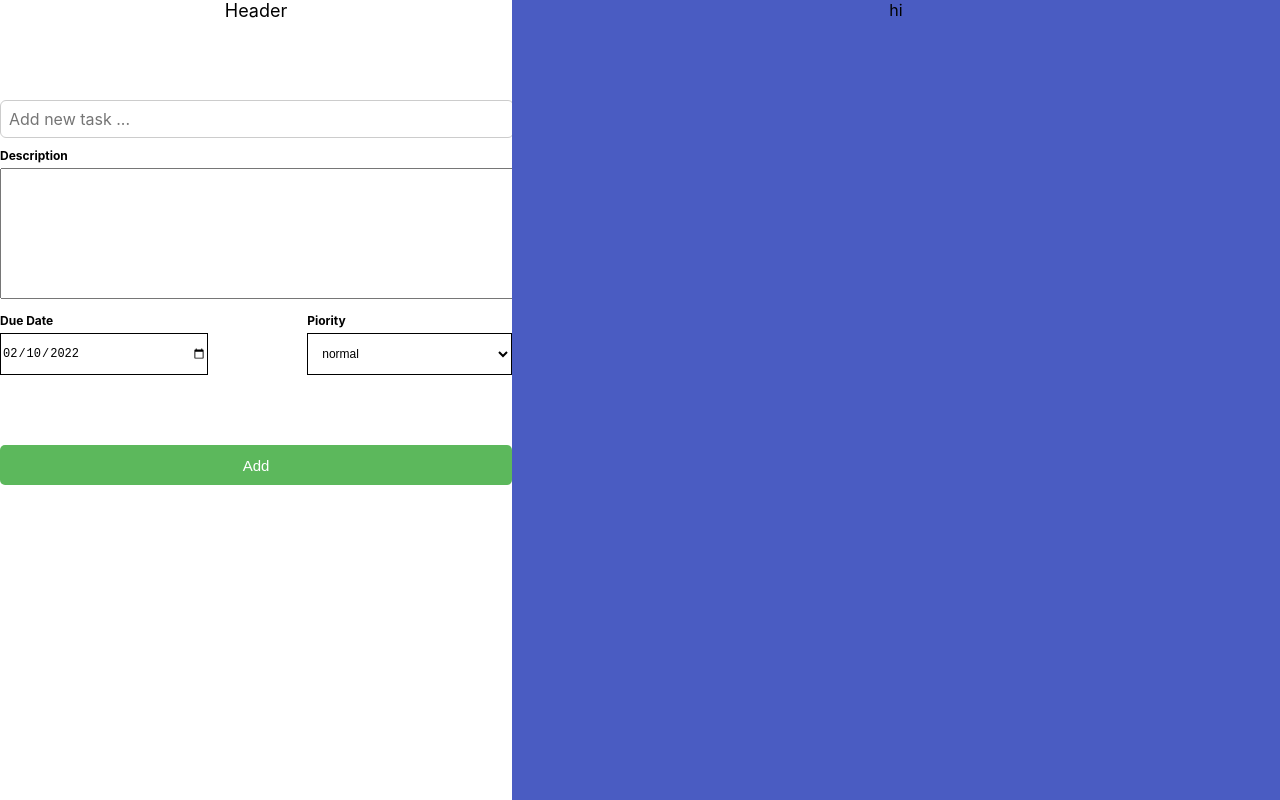
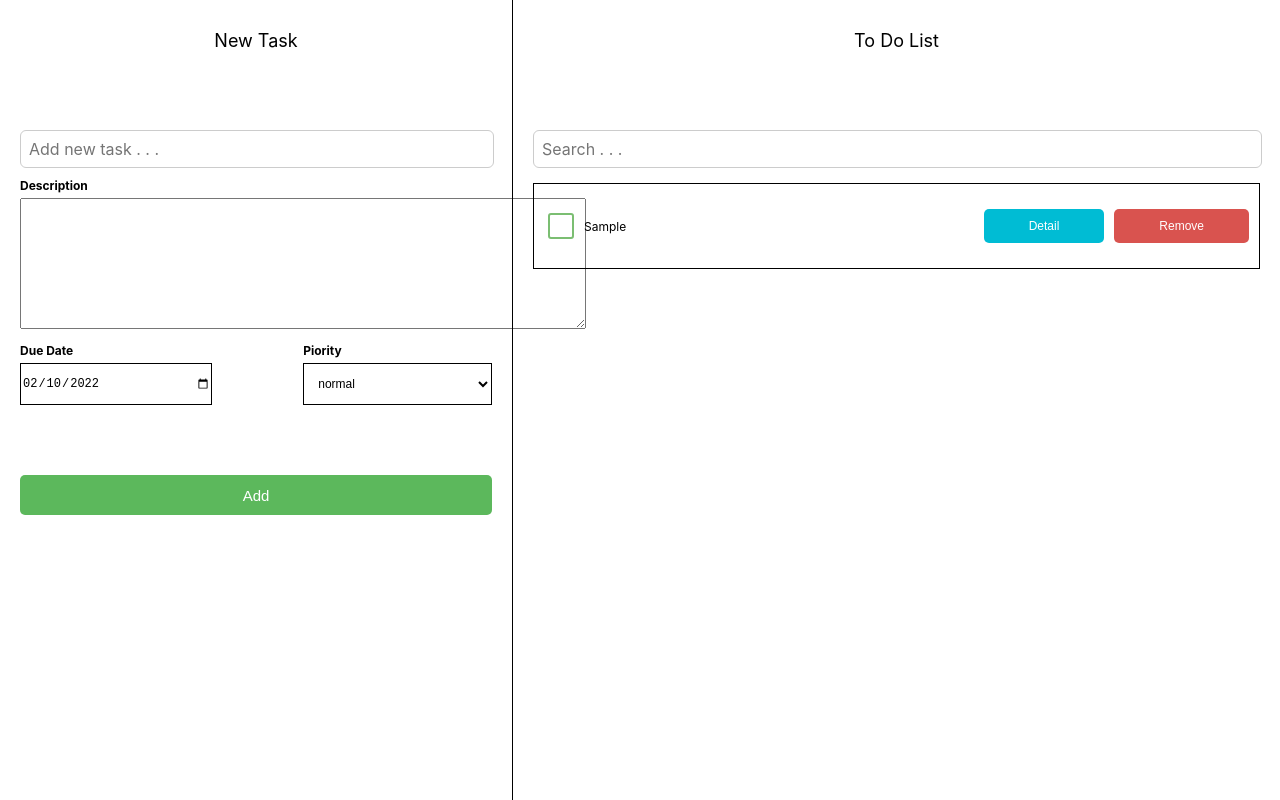
Before and after one commit to doretienshinh/to-do-app-react-fast, a React (Create React App) app: page / in a window 1280 px wide. Both pictures are taken after typing "Sample", "Sample" into the empty fields and a click on the button "Add". Built offline with nearby package versions, Linux system fonts and the light colour scheme.

Commit message:
render list task

```diff
--- a/src/App.css
+++ b/src/App.css
@@ -22,5 +22,5 @@
 .ListTask{
   width: 60%;
   min-height: 100%;
-  background: #4a5cc2;
+  border-left: 1px solid black;
 }
--- a/src/App.js
+++ b/src/App.js
@@ -27,17 +27,12 @@ function App() {
     console.log(tasks);
   };
 
-  function test() {
-    console.log(tasks);
-    // console.log(localStorage.getItem('todoListData', JSON.stringify(tasks)));
-    // localStorage.setItem('todoListData', JSON.stringify(tasks));
-  }
   return (
     <div className="App">
       <div className="container">
         <NewTask className="NewTask" onSaveTaskData={addNewTaskHandler}></NewTask>
         <div className="ListTask">
-        <TaskList></TaskList>
+        <TaskList items={tasks}></TaskList>
         </div>
       </div>
     </div>
--- a/src/components/NewTask/NewTask.css
+++ b/src/components/NewTask/NewTask.css
@@ -1,20 +1,20 @@
-.root {
+.root_new_task {
   width: 40%;
   height: 100%;
   /* padding: 30px 20px; */
 }
-.test{
+.padding_new_task{
     padding: 30px 20px;
 }
-.Header {
+.Header_new_task {
   margin-bottom: 20px;
   font-size: 18px;
   height: 80px;
 }
-.input-title {
+.input_title_new_task {
   margin-bottom: 10px;
 }
-.input-title input {
+.input_title_new_task input {
   font: inherit;
   padding: 0.5rem;
   border-radius: 6px;
@@ -22,7 +22,7 @@
   width: calc(100% - 1em);
 }
 
-.description {
+.description_new_task {
   margin-bottom: 10px;
 }
 
@@ -36,19 +36,19 @@ label {
   margin-bottom: 5px;
 }
 
-.description textarea {
+.description_new_task textarea {
   width: 560px;
   height: 125px;
   font-size: 12px;
 }
-.date-piority {
+.date_piority_new_task {
   display: flex;
   justify-content: space-between;
 }
-.date {
+.date_new_task {
   width: 40%;
 }
-.date input {
+.date_new_task input {
   width: 100%;
   font-size: 12px;
   height: 40px;
@@ -58,11 +58,11 @@ label {
   border: 1px solid #000000;
   border-radius: 0px;
 }
-.piority {
+.piority_new_task {
   width: 40%;
 }
 
-.piority select {
+.piority_new_task select {
   width: 100%;
   height: 42px;
   font-size: 12px;
@@ -74,12 +74,12 @@ label {
   border-radius: 0px;
 }
 
-.add-button {
+.add-button_new_task {
   margin-top: 70px;
   width: 100%;
 }
 
-.add-button button {
+.add-button_new_task button {
   cursor: pointer;
   height: 40px;
   width: 100%;
--- a/src/components/NewTask/NewTask.js
+++ b/src/components/NewTask/NewTask.js
@@ -43,24 +43,25 @@ const NewTask = (props) => {
     }
 
 
-    return <div className='root'>
-        <div className='padding'>
-            <div className='Header'>Header</div>
+    return (
+        <div className='root_new_task'>
+            <div className='padding_new_task'>
+                <div className='Header_new_task'>New Task</div>
                 <form onSubmit={submitHandler}>
                     <div>
-                    <div className='input-title'>
-                        <input type='text' placeholder='Add new task ...' value={enteredTitle} onChange={titleChangeHandler}/>
+                        <div className='input_title_new_task'>
+                            <input type='text' placeholder='Add new task . . .' value={enteredTitle} onChange={titleChangeHandler}/>
                         </div>
-                    <div className='description'>
+                        <div className='description_new_task'>
                             <label>Description</label>
                             <textarea value={enteredDescription} onChange={descriptionChangeHandler}></textarea>
                         </div>
-                    <div className='date-piority'>
-                        <div className='date'>
+                        <div className='date_piority_new_task'>
+                            <div className='date_new_task'>
                                 <label>Due Date</label>
                                 <input type='date' min="2019-01-01" max="2022-12-31" value={enteredDate} onChange={dateChangeHandler}/>
                             </div>
-                        <div className='piority'>
+                            <div className='piority_new_task'>
                                 <label>Piority</label>
                                 <select id="piority" onChange={piorityChangeHandler} value={enteredPiority}>
                                     <option value="1">low</option>
@@ -70,12 +71,13 @@ const NewTask = (props) => {
                             </div>
                         </div>
                     </div>
-                <div className='add-button'>
+                    <div className='add-button_new_task'>
                         <button type='submit'>Add</button>
                     </div>
                 </form>
             </div>
         </div>
+    )
 }
 
 export default NewTask;
--- /dev/null
+++ b/src/components/TodoList/SearchTask.css
@@ -0,0 +1,10 @@
+.input_search_task {
+  margin-bottom: 15px;
+}
+.input_search_task input {
+  font: inherit;
+  padding: 0.5rem;
+  border-radius: 6px;
+  border: 1px solid #ccc;
+  width: calc(100% - 1em);
+}
--- /dev/null
+++ b/src/components/TodoList/SearchTask.js
@@ -0,0 +1,12 @@
+import React, { useState } from 'react';
+import './SearchTask.css';
+
+const SearchTask = (props) => {
+    return (
+        <div className='input_search_task'>
+            <input type='text' placeholder='Search . . .'></input>
+        </div>
+    )
+}
+
+export default SearchTask;
--- a/src/components/TodoList/TaskItem.css
+++ b/src/components/TodoList/TaskItem.css
@@ -0,0 +1,116 @@
+.card_taskItem {
+  border: 1px solid black;
+  display: flex;
+  justify-content: space-between;
+  align-items: center;
+  padding: 10px;
+  margin-bottom: 15px;
+}
+
+.checkbox {
+  width: 100%;
+  margin: 15px auto;
+  position: relative;
+  display: block;
+}
+
+.checkbox input[type="checkbox"] {
+  width: auto;
+  opacity: 0.00000001;
+  position: absolute;
+  left: 0;
+  margin-left: -20px;
+}
+.checkbox label {
+  position: relative;
+}
+.checkbox label:before {
+  content: "";
+  position: absolute;
+  left: 0;
+  top: 0;
+  margin: 4px;
+  width: 22px;
+  height: 22px;
+  transition: transform 0.28s ease;
+  border-radius: 3px;
+  border: 2px solid #7bbe72;
+}
+.checkbox label:after {
+  content: "";
+  display: block;
+  width: 10px;
+  height: 5px;
+  border-bottom: 2px solid #7bbe72;
+  border-left: 2px solid #7bbe72;
+  -webkit-transform: rotate(-45deg) scale(0);
+  transform: rotate(-45deg) scale(0);
+  transition: transform ease 0.25s;
+  will-change: transform;
+  position: absolute;
+  top: 12px;
+  left: 10px;
+}
+.checkbox input[type="checkbox"]:checked ~ label::before {
+  color: #7bbe72;
+}
+
+.checkbox input[type="checkbox"]:checked ~ label::after {
+  -webkit-transform: rotate(-45deg) scale(1);
+  transform: rotate(-45deg) scale(1);
+}
+
+.checkbox label {
+  min-height: 34px;
+  display: block;
+  padding-left: 40px;
+  margin-bottom: 0;
+  font-weight: normal;
+  cursor: pointer;
+  vertical-align: sub;
+}
+.checkbox label span {
+  position: absolute;
+  top: 50%;
+  -webkit-transform: translateY(-50%);
+  transform: translateY(-50%);
+}
+.checkbox input[type="checkbox"]:focus + label::before {
+  outline: 0;
+}
+.task_title_taskItem {
+  width: 50%;
+}
+.button_taskItem {
+  display: flex;
+  justify-content: center;
+}
+
+.detail_button_taskItem {
+  padding: 10px 45px;
+  color: #ffffff;
+  font-family: Arimo;
+  font-size: 12px;
+  font-weight: normal;
+  font-style: normal;
+  text-decoration: none;
+  text-align: center;
+  background: #00bcd4;
+  border: none;
+  border-radius: 5px;
+  margin-right: 10px;
+}
+
+.remove_button_taskItem {
+    padding: 10px 45px;
+  color: #ffffff;
+  font-family: Arimo;
+  font-size: 12px;
+  font-weight: normal;
+  font-style: normal;
+  text-decoration: none;
+  text-align: center;
+  background: #D9534F;
+  border: none;
+  border-radius: 5px;
+}
--- a/src/components/TodoList/TaskItem.js
+++ b/src/components/TodoList/TaskItem.js
@@ -0,0 +1,25 @@
+import React, { useState } from 'react';
+import './TaskItem.css';
+
+const TaskItem = (props) => {
+    return (
+        <div className="card_taskItem">
+            <div className="task_title_taskItem">
+                <div class="checkbox">
+                    <input type="checkbox" id="checkbox" name="" value="" />
+                    <label for="checkbox"><span>{props.title}</span></label>
+                </div>
+            </div>
+            <div className="button_taskItem">
+                <div>
+                    <button className="detail_button_taskItem">Detail</button>
+                </div>
+                <div>
+                    <button className="remove_button_taskItem">Remove</button>
+                </div>
+            </div>
+        </div>
+    )
+}
+
+export default TaskItem;
--- a/src/components/TodoList/TaskList.css
+++ b/src/components/TodoList/TaskList.css
@@ -0,0 +1,13 @@
+.root_task_list {
+  width: 100%;
+  height: 100%;
+  /* padding: 30px 20px; */
+}
+.padding_task_list {
+  padding: 30px 20px;
+}
+.header_task_list {
+  margin-bottom: 20px;
+  font-size: 18px;
+  height: 80px;
+}
--- a/src/components/TodoList/TaskList.js
+++ b/src/components/TodoList/TaskList.js
@@ -1,10 +1,29 @@
 import React, { useState } from 'react';
 import './TaskList.css';
+import SearchTask from './SearchTask';
+import TaskItem from './TaskItem';
 
 const TaskList = (props) => {
-    return(
-        <div>hi</div>
-    )
+    if (props.items == null) {
+        return <div className="">Found no task.</div>
+    }
+    else
+        return (
+            <div className='root_task_list'>
+                <div className='padding_task_list'>
+                    <div className='header_task_list'>To Do List</div>
+                    <SearchTask></SearchTask>
+                    {props.items.map((expense) => (
+                        <TaskItem
+                            key={expense.id}
+                            title={expense.title}
+                            amount={expense.amount}
+                            date={expense.date}
+                        />
+                    ))}
+                </div>
+            </div>
+        )
 }
 
 export default TaskList;
```
Lines whose indentation alone changed are shown as unchanged.
